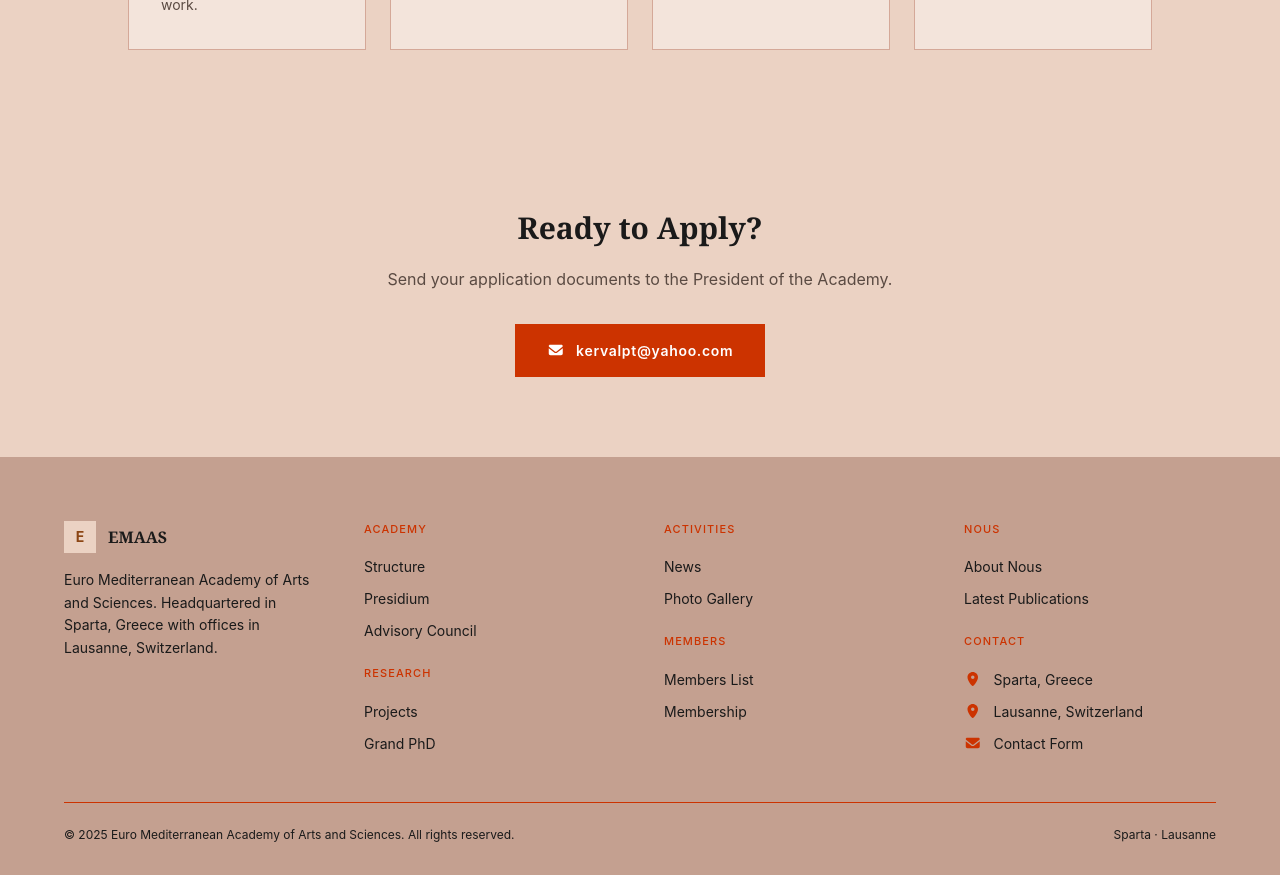
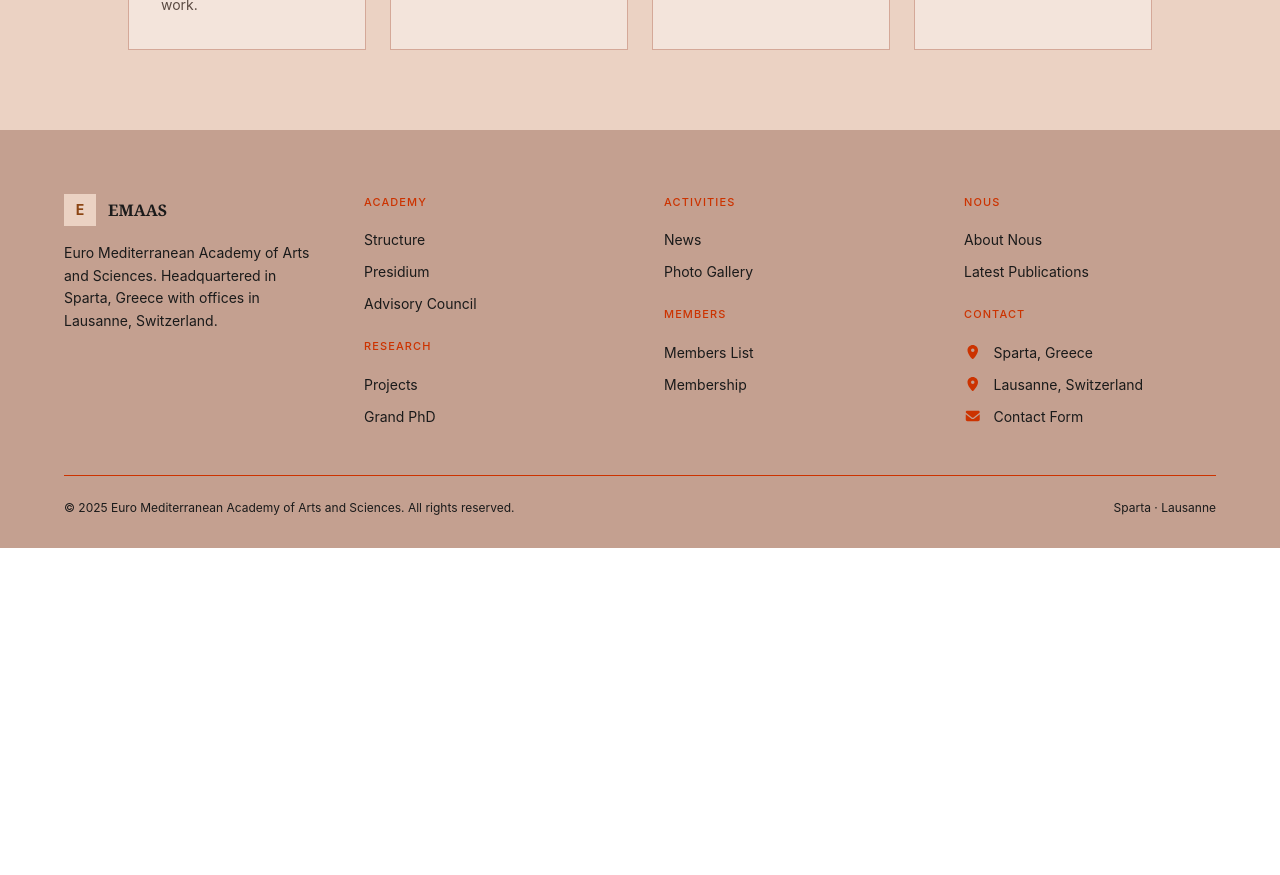
Before and after one commit to AthanasiaPet/EMAAS-react, a React (Vite) app: page /membership in a window 1280 px wide. Shown: the part 1900-2775 px from the top of the page. After the commit the page ends 2448 px from the top, so only its background shows below. Built offline with nearby package versions, Linux system fonts and the light colour scheme.

Commit message:
feat: delete CTA from Membership.tsx

```diff
--- a/src/pages/Membership.tsx
+++ b/src/pages/Membership.tsx
@@ -1,5 +1,5 @@
 import { FontAwesomeIcon } from '@fortawesome/react-fontawesome'
-import { faGraduationCap, faBookOpen, faFileLines, faPalette, faBuilding, faMusic, faPenNib, faEnvelope } from '@fortawesome/free-solid-svg-icons'
+import { faGraduationCap, faBookOpen, faFileLines, faPalette, faBuilding, faMusic, faPenNib } from '@fortawesome/free-solid-svg-icons'
 
 const scholarCriteria = [
     { icon: faGraduationCap, title: 'Full Professor Status', text: 'Provided by the university procedure of nomination.' },
@@ -88,26 +88,26 @@ function Membership() {
                 </div>
             </section>
 
-            {/* CTA */}
-            <section className="bg-[#ebd2c3] py-20 px-6 text-center">
-                <div className="max-w-2xl mx-auto">
-                    <h2 className="font-serif text-3xl font-bold text-[#1a1a1a] mb-5">
-                        Ready to Apply?
-                    </h2>
+            {/*/!* CTA *!/*/}
+            {/*<section className="bg-[#ebd2c3] py-20 px-6 text-center">*/}
+            {/*    <div className="max-w-2xl mx-auto">*/}
+            {/*        <h2 className="font-serif text-3xl font-bold text-[#1a1a1a] mb-5">*/}
+            {/*            Ready to Apply?*/}
+            {/*        </h2>*/}
 
-                    <p className="text-[#5a4a42] text-base leading-relaxed mb-8">
-                        Send your application documents to the President of the Academy.
-                    </p>
+            {/*        <p className="text-[#5a4a42] text-base leading-relaxed mb-8">*/}
+            {/*            Send your application documents to the President of the Academy.*/}
+            {/*        </p>*/}
 
-                    <a
-                        href="mailto:kervalpt@yahoo.com"
-                        className="inline-flex items-center gap-3 bg-[#cc3300] text-white text-[14px] tracking-wider px-8 py-4 font-semibold hover:bg-[#a82800] transition-colors"
-                    >
-                        <FontAwesomeIcon icon={faEnvelope} />
-                        kervalpt@yahoo.com
-                    </a>
-                </div>
-            </section>
+            {/*        <a*/}
+            {/*            href="mailto:kervalpt@yahoo.com"*/}
+            {/*            className="inline-flex items-center gap-3 bg-[#cc3300] text-white text-[14px] tracking-wider px-8 py-4 font-semibold hover:bg-[#a82800] transition-colors"*/}
+            {/*        >*/}
+            {/*            <FontAwesomeIcon icon={faEnvelope} />*/}
+            {/*            kervalpt@yahoo.com*/}
+            {/*        </a>*/}
+            {/*    </div>*/}
+            {/*</section>*/}
 
 </div>
 )
```
